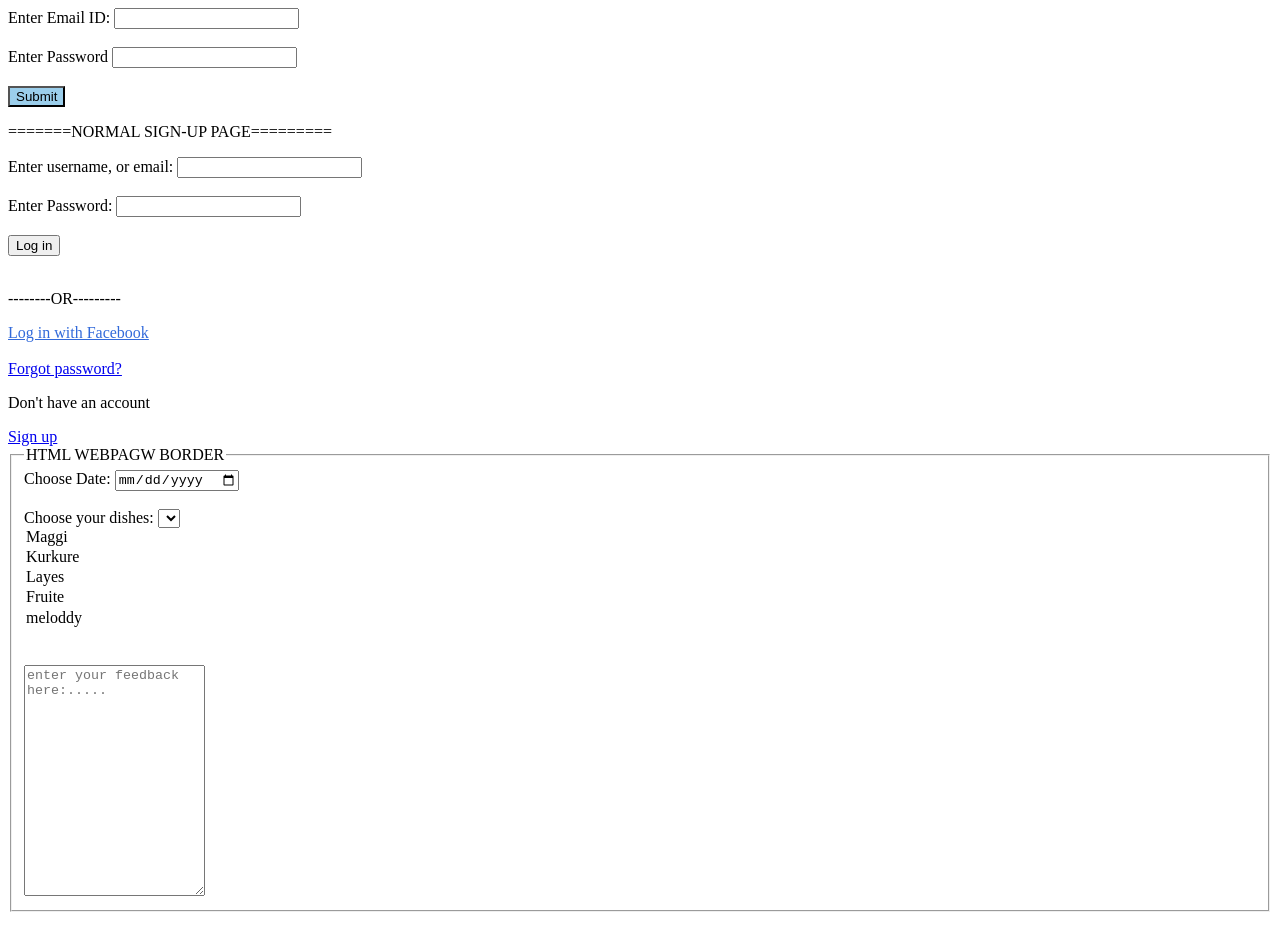
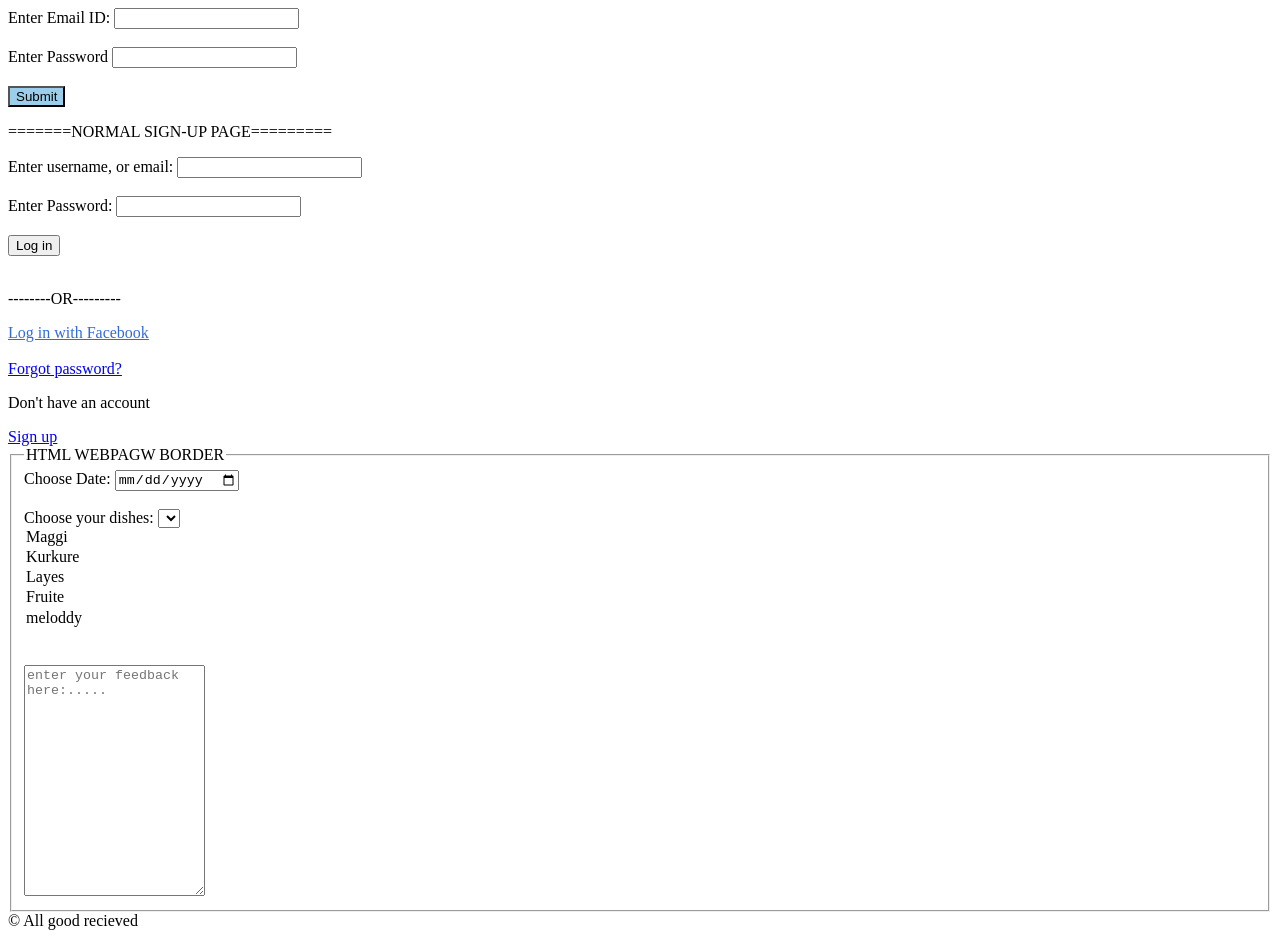
Before and after one commit to Techvenom18/Web-D_series, a plain HTML site: page 05_Forms.html in a window 1280 px wide. Drawn offline with Linux system fonts and the light colour scheme; a script that the page names is missing.

```diff
--- a/05_Forms.html
+++ b/05_Forms.html
@@ -105,5 +105,6 @@
 
         </fieldset>
     </form>
+    <footer>&#169 All good recieved</footer>
 </body>
 </html>
```
